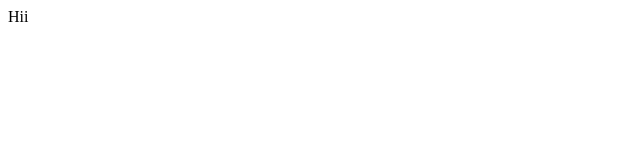
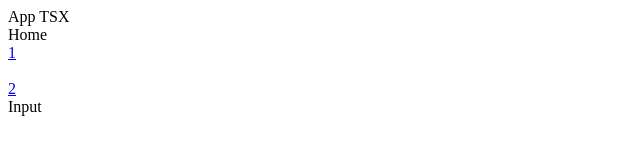
Before and after one commit to eissafaheem/autohunt_react_app, a React (Create React App) app: page /input in a window 1280 px wide. Shown: the top 166 px of the page, without its empty margins (0-640 px from the left). Built offline with nearby package versions, Linux system fonts and the light colour scheme.

Commit message:
Feat: Basic routing implemented

```diff
--- a/package.json
+++ b/package.json
@@ -12,6 +12,7 @@
     "@types/react-dom": "^18.2.7",
     "react": "^18.2.0",
     "react-dom": "^18.2.0",
+    "react-router-dom": "^6.14.2",
     "react-scripts": "5.0.1",
     "typescript": "^4.9.5",
     "web-vitals": "^2.1.4"
--- a/src/app/App.tsx
+++ b/src/app/App.tsx
@@ -1,11 +1,13 @@
 import React from 'react';
 import logo from './../logo.svg';
 import './App.css';
+import AppRouter from './App.routing';
 
 function App() {
   return (
     <div className="App">
-      Hii
+      App TSX
+      <AppRouter/>
     </div>
   );
 }
--- a/src/app/home/Home.component.tsx
+++ b/src/app/home/Home.component.tsx
@@ -1,9 +1,16 @@
 import React from 'react'
+import {Link, Outlet} from 'react-router-dom'
 
 function HomeComponent() {
   return (
     <div>
-
+        Home
+        <br />
+        <Link to='/layout'>1</Link>
+        <br />
+        <br />
+        <Link to='/input'>2</Link>
+        <Outlet/>
     </div>
   )
 }
--- a/src/app/layout/Layout.component.tsx
+++ b/src/app/layout/Layout.component.tsx
@@ -3,7 +3,7 @@ import React from 'react'
 function LayoutComponent() {
   return (
     <div>
-
+        Layout
     </div>
   )
 }
--- a/src/app/shared/components/InputField.component.tsx
+++ b/src/app/shared/components/InputField.component.tsx
@@ -3,7 +3,7 @@ import React from 'react'
 function InputFieldComponent() {
   return (
     <div>
-
+      Input
     </div>
   )
 }
```
Also changed, not shown: src/app/App.routing.tsx (added, +37 -0 lines).
